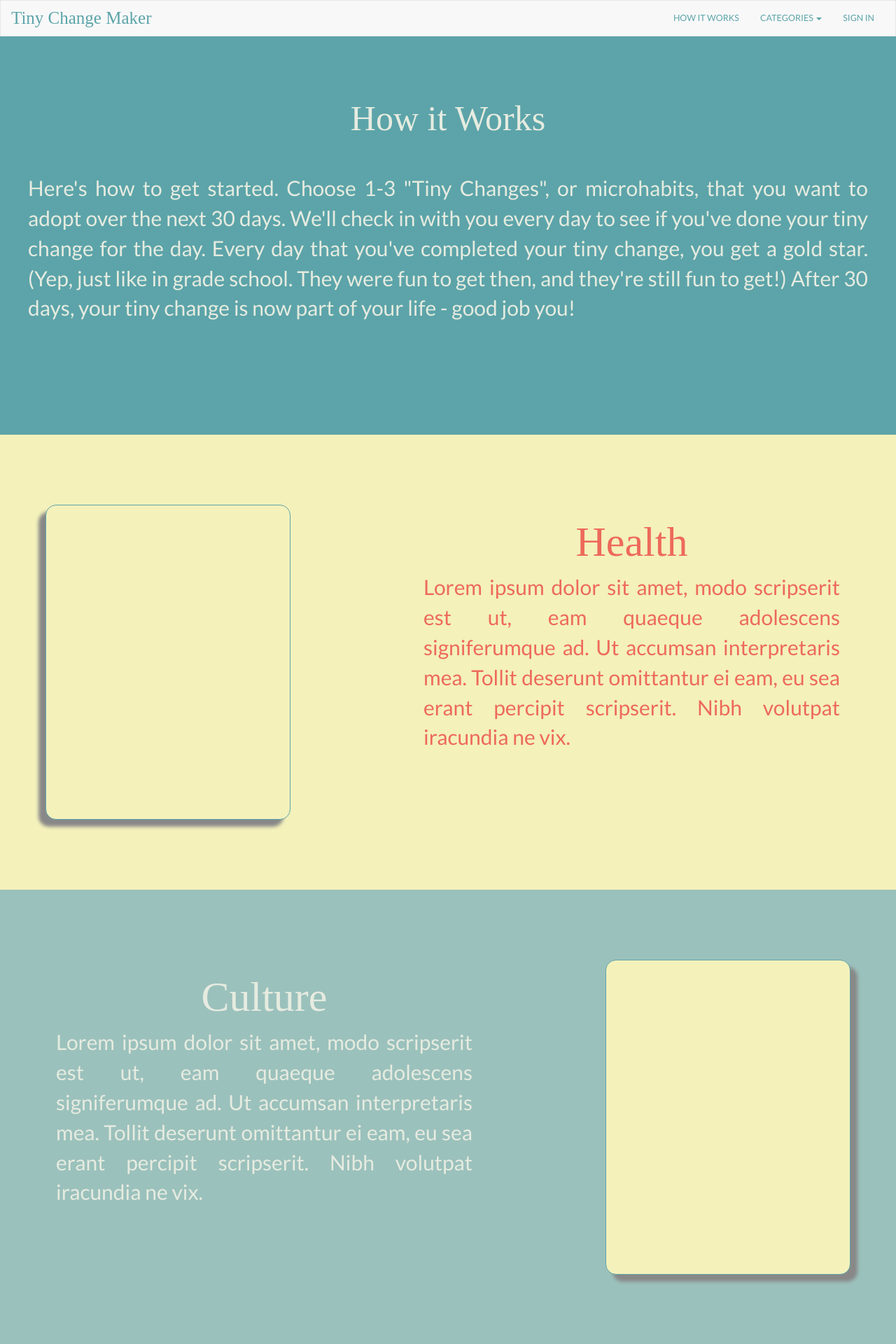
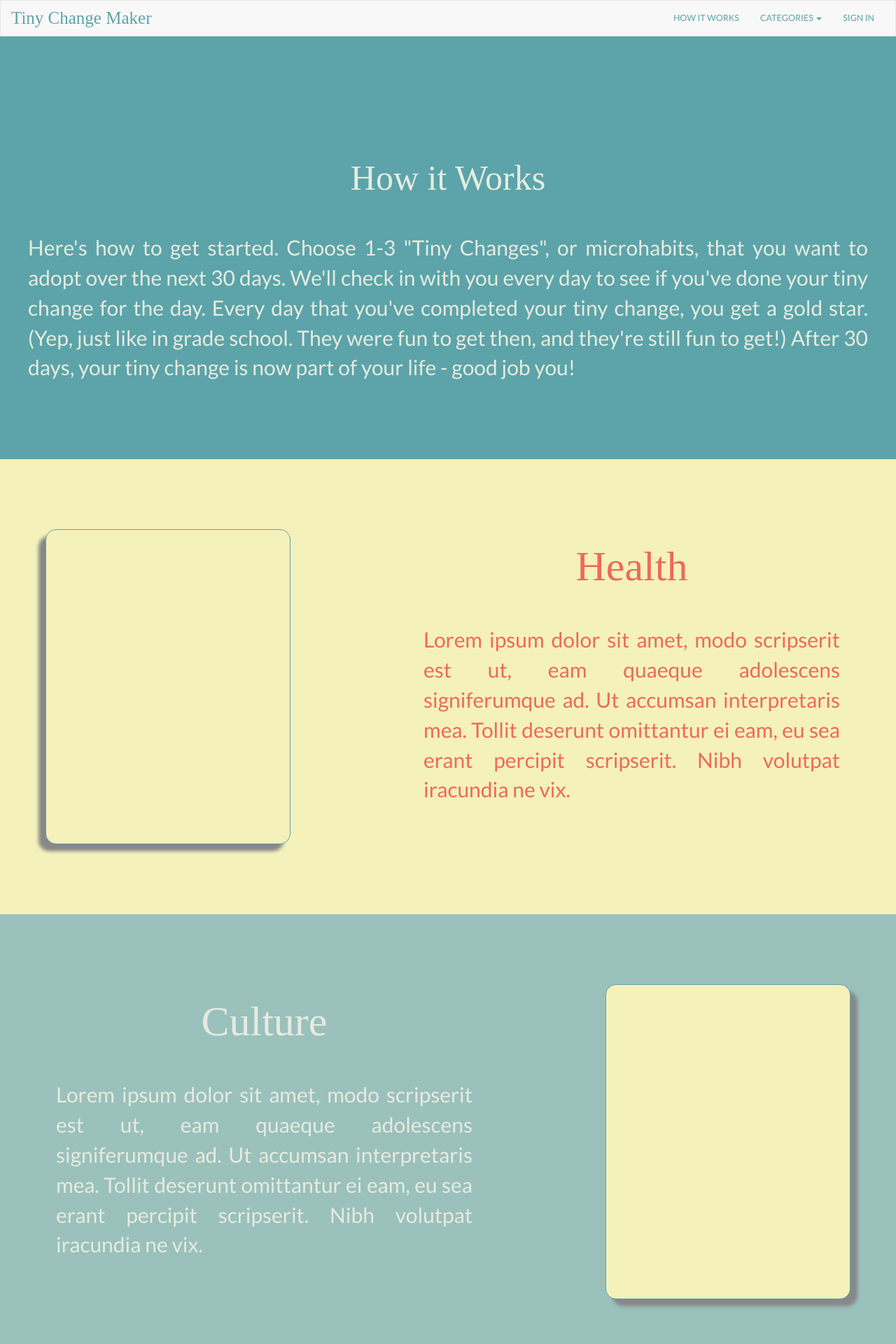
Before and after one commit to emmvalenti/emmvalenti.github.io, a Jekyll site: the page TCM/how-it-works.html, which Jekyll copies as it is, in a window 1280 px wide. Shown: the top 1920 px of the page at 70% size. Built offline with Jekyll 4.4.1, drawn with Linux system fonts in a browser that asks for light colours; some web fonts are replaced.

Commit message:
add margin for section headers

```diff
--- a/TCM/css/style.css
+++ b/TCM/css/style.css
@@ -201,6 +201,7 @@ section h2{
 	font-size: 60px;
 	text-align: center;
 	font-family: 'Fredericka the Great', cursive;
+	margin-bottom: 50px;
 }
 section p{
 	font-size: 30px;
@@ -210,8 +211,9 @@ section#health p, section#health h2, section#happiness p, section#happiness h2{
 	color:#ED6A5A;
 }
 section#intro{
-	padding-top: 50px;
-	padding-bottom: 150px;
+	padding-top: 80px;
+	padding-bottom: 100px;
+	margin-top:75px;
 }
 section#intro h1{
 	margin-bottom: 50px;
```
